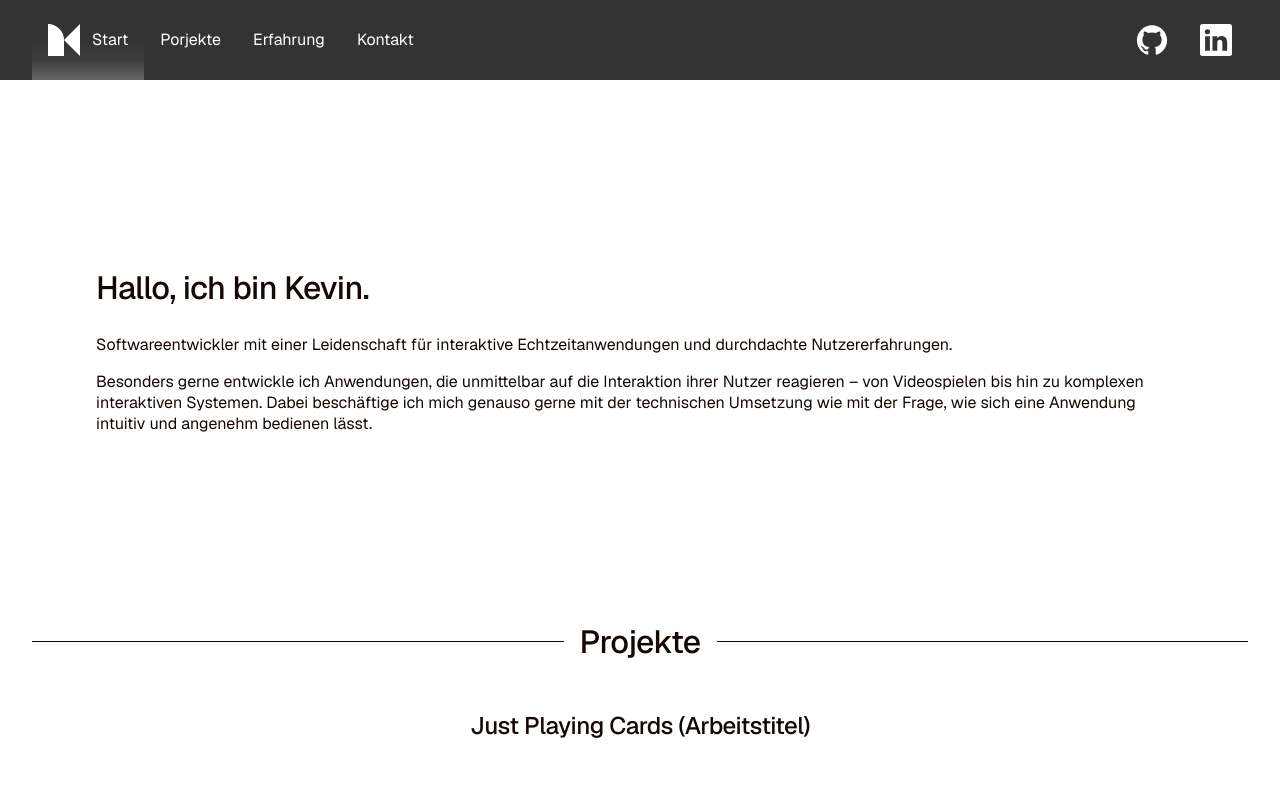
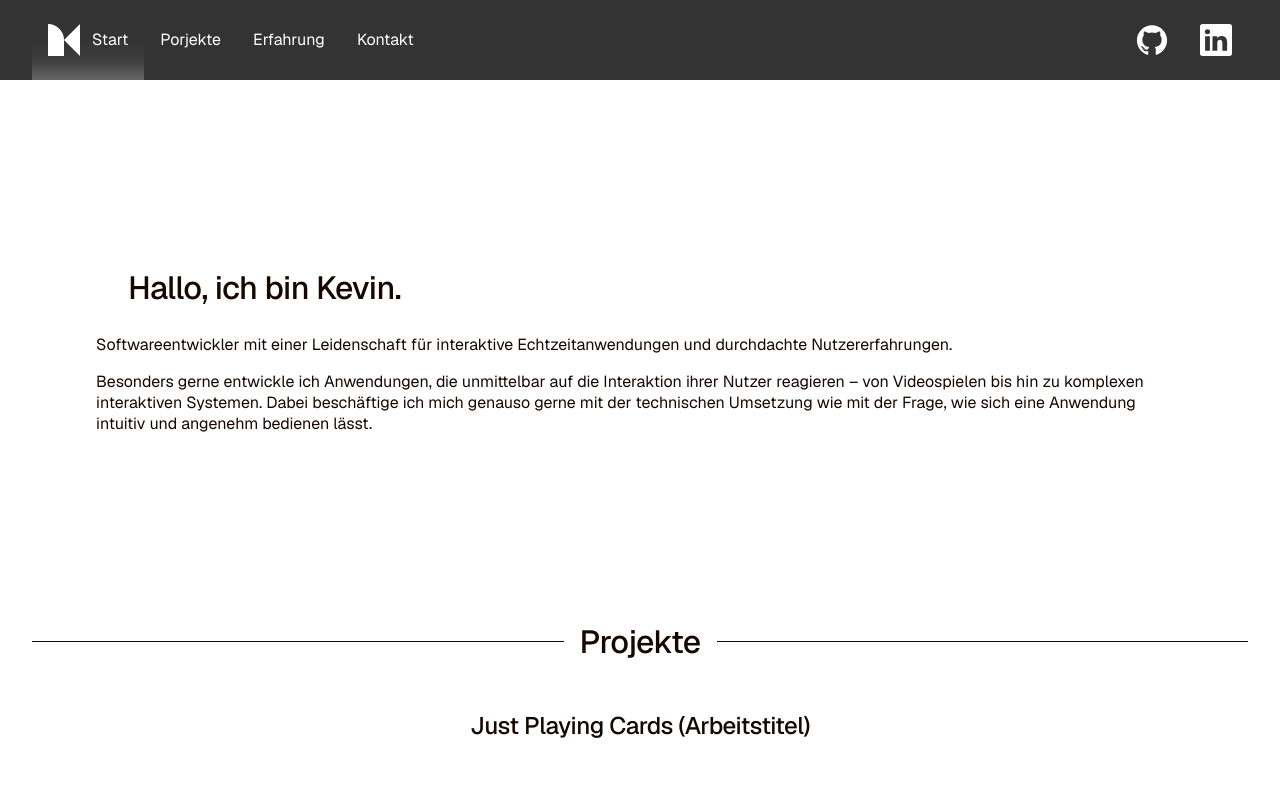
Before and after one commit to ksch01/ksch01.github.io, a Vue app: page / in a window 1280 px wide. Shown: the top 800 px of the page. Built offline with nearby package versions, Linux system fonts and the light colour scheme; grey boxes are pictures that could not be loaded.

Commit message:
ADD hero animation

```diff
--- a/src/assets/main.css
+++ b/src/assets/main.css
@@ -266,3 +266,14 @@ section {
   border-radius: 1em;
   margin: 1em 0;
 }
+
+@keyframes fadeIn {
+	0% {
+		opacity: 0;
+    transform: translateY(-1rem);
+	}
+	100% {
+		opacity: 1;
+    transform: 0;
+	}
+}
--- a/src/components/About.vue
+++ b/src/components/About.vue
@@ -4,11 +4,11 @@
 <template>
     <div class="content">
         <section id="about" class="about">
-            <h1>Hallo, ich bin Kevin.</h1>
-            <p>
+            <h1 class="heroHeader">Hallo, ich bin Kevin.</h1>
+            <p class="firstText">
                 Softwareentwickler mit einer Leidenschaft für interaktive Echtzeitanwendungen und durchdachte Nutzererfahrungen.
             </p>
-            <p>
+            <p class="secondText">
                 Besonders gerne entwickle ich Anwendungen, die unmittelbar auf die Interaktion ihrer Nutzer reagieren –
                 von Videospielen bis hin zu komplexen interaktiven Systemen. Dabei beschäftige ich mich genauso gerne mit der technischen Umsetzung
                 wie mit der Frage, wie sich eine Anwendung intuitiv und angenehm bedienen lässt.
@@ -19,17 +19,36 @@
 
 <style scoped>
 
-@media (min-width: 700px) {
-    .about {
-        margin-left: 4rem;
-        margin-right: 4rem;
+.heroHeader {
+    margin-left: 0;
+}
+
+.heroHeader, .firstText, .secondText {
+    animation: fadeIn 600ms ease-in-out 100ms both;
+}
+
+.firstText {
+    animation-delay: 250ms;
+}
+
+.secondText {
+    animation-delay: 400ms;
+}
+
+@media (prefers-reduced-motion: reduce) {
+    .heroHeader, .firstText, .secondText {
+        animation: none;
     }
 }
 
-@media (min-width: 1024px) {
+@media (min-width: 600px) {
+    .heroHeader {
+        margin-left: 1em;
+    }
+
     .about {
-        margin-top: 8rem;
-        margin-bottom: 8rem;
+        margin: 8rem 4rem;
     }
 }
+
 </style>
```
